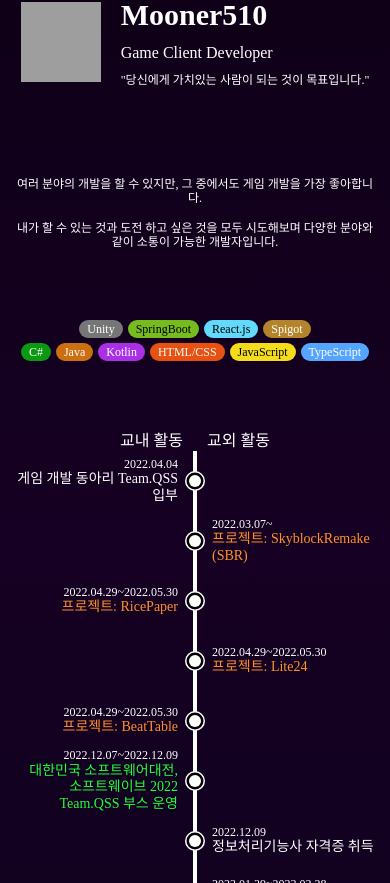
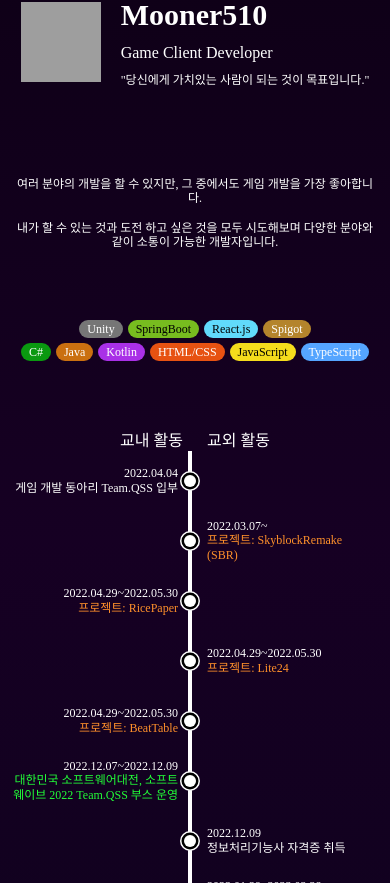
Before and after one commit to jjunhaa0211/portfolio, a React (Create React App) app: page /1 in a window 390 px wide. Shown: the part 1117-2000 px from the top of the page. Built offline with nearby package versions, Linux system fonts and the light colour scheme; grey boxes are pictures that could not be loaded.

Commit message:
responsive update

```diff
--- a/src/_portfolio/components/Header.tsx
+++ b/src/_portfolio/components/Header.tsx
@@ -18,8 +18,7 @@ const Header = () => {
     useEffect(() => {
         localStorage.setItem("prev", localStorage.getItem("cur") ?? "");
         localStorage.setItem("cur", location.pathname);
-        console.log("head");
-    }, [])
+    }, [location.pathname]);
 
     return <>
         <Box
@@ -53,7 +52,7 @@ const Header = () => {
 }
 
 const Background = styled.div`
-  width: 100%;
+  width: 100vw;
   height: 100%;
   background: linear-gradient(180deg, #000 0%, #160023 35.42%, #070417 60.42%, #000C1F 83.74%, #000 100%);
 `
--- a/src/_portfolio/components/TimeFrame.tsx
+++ b/src/_portfolio/components/TimeFrame.tsx
@@ -12,14 +12,14 @@ const TimeFrame = (props: { date: string, text: string, highlight?: keyOfColors,
         <Left>
             {!props.out && <>
                 <Txt typography={media ? "P0" : "P1"} right>{props.date}</Txt>
-                <Txt typography={media ? "P1" : "P3"} color={props.highlight ? props.highlight : "White0"} right>{props.text}</Txt>
+                <Txt typography={media ? "P0" : "P3"} color={props.highlight ? props.highlight : "White0"} right>{props.text}</Txt>
             </>}
         </Left>
         <GIcon icon={"Indexer"} width={"24px"} height={"60px"}/>
         <Right>
             {props.out && <>
                 <Txt typography={media ? "P0" : "P1"}>{props.date}</Txt>
-                <Txt typography={media ? "P1" : "P3"} color={props.highlight ? props.highlight : "White0"}>{props.text}</Txt>
+                <Txt typography={media ? "P0" : "P3"} color={props.highlight ? props.highlight : "White0"}>{props.text}</Txt>
             </>}
         </Right>
     </Box>;
@@ -35,7 +35,7 @@ const Left = styled.div`
   flex: 1 0 0;
 
   @media (max-width: 768px) {
-    padding: 0 5px;
+    padding: 0;
   }
 `
 
--- a/src/components/Txt.tsx
+++ b/src/components/Txt.tsx
@@ -47,6 +47,7 @@ export const Txt = (
         textAlign: justify ? 'justify' : center ? 'center' : right ? 'right' : left ? 'left' : 'unset',
         cursor: clickable ? "pointer" : "default",
         margin: margin ?? "0",
+        wordBreak: "break-word",
         ...FontStyles[typography],
         ...style,
     };
```
